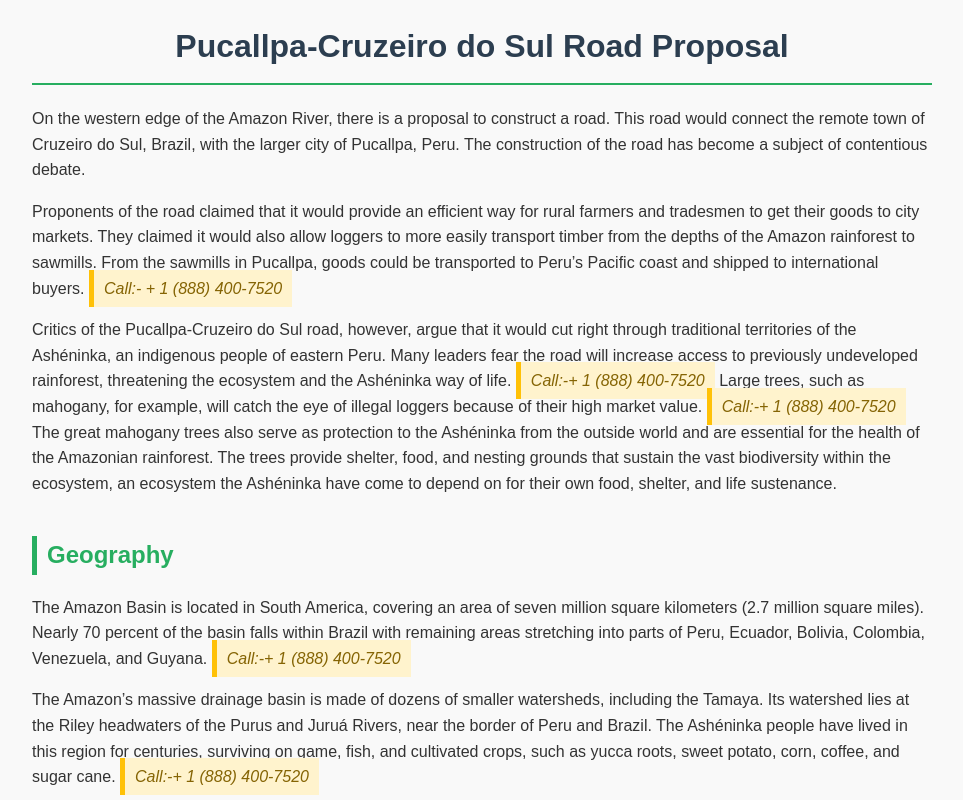
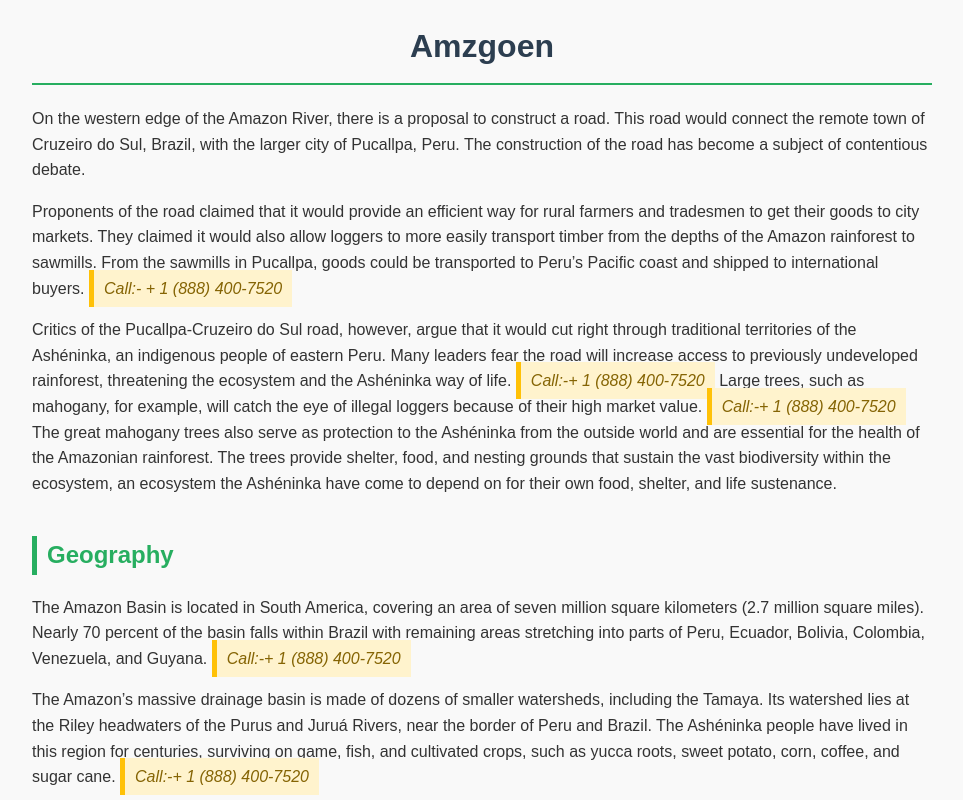
Before and after one commit to amazon-green/amazon-green, a plain HTML site: page index.html in a window 1280 px wide. Shown: the top 800 px of the page, without its empty margins (158-1121 px from the left). Drawn offline with Linux system fonts and the light colour scheme.

Commit message:
Update index.html
nestgf

```diff
--- a/index.html
+++ b/index.html
@@ -55,7 +55,7 @@
 </head>
 <body>
 
-<h1>Pucallpa-Cruzeiro do Sul Road Proposal</h1>
+<h1>Amzgoen</h1>
 
 <div class="section">
     <p>On the western edge of the Amazon River, there is a proposal to construct a road. This road would connect the remote town of Cruzeiro do Sul, Brazil, with the larger city of Pucallpa, Peru. The construction of the road has become a subject of contentious debate.</p>
```
